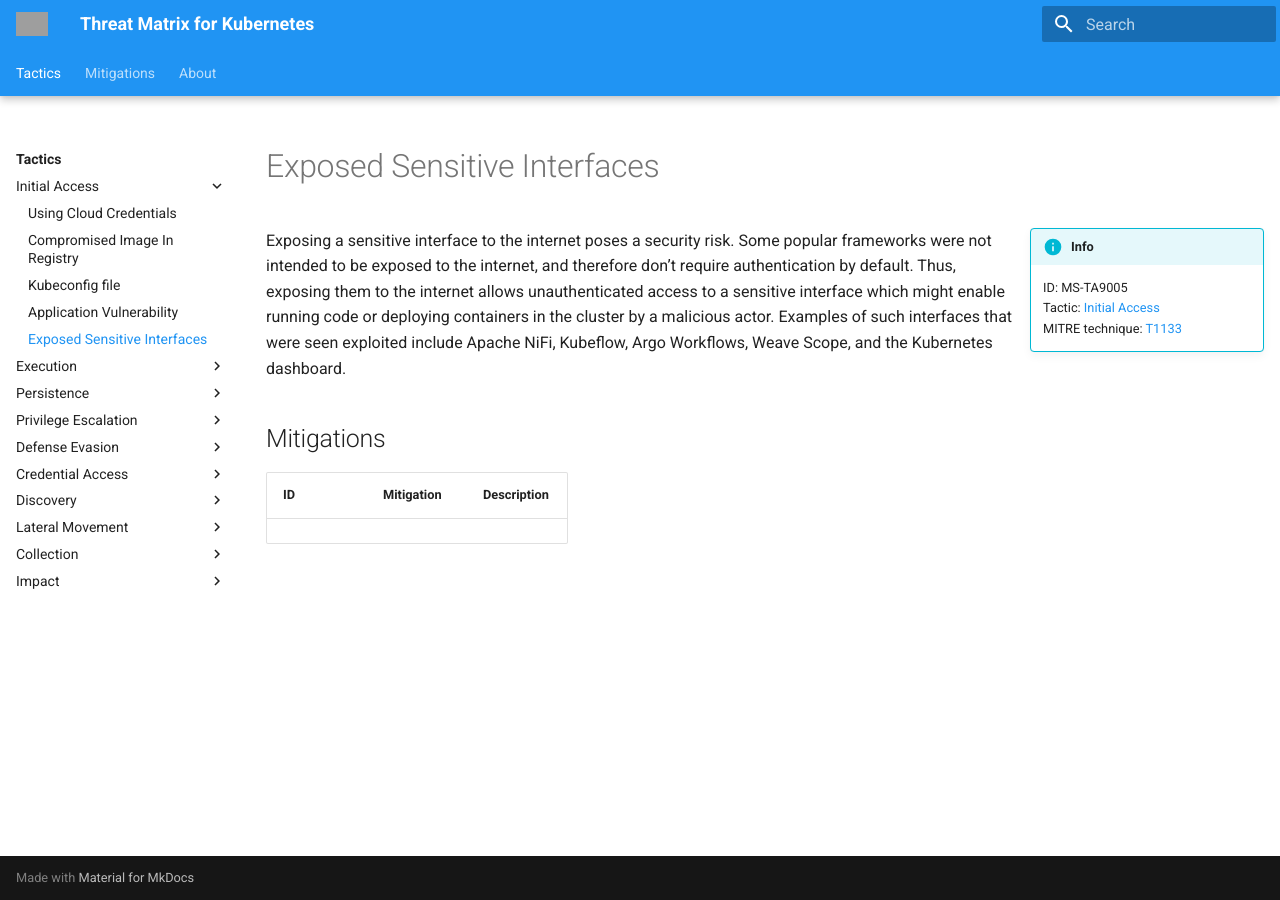
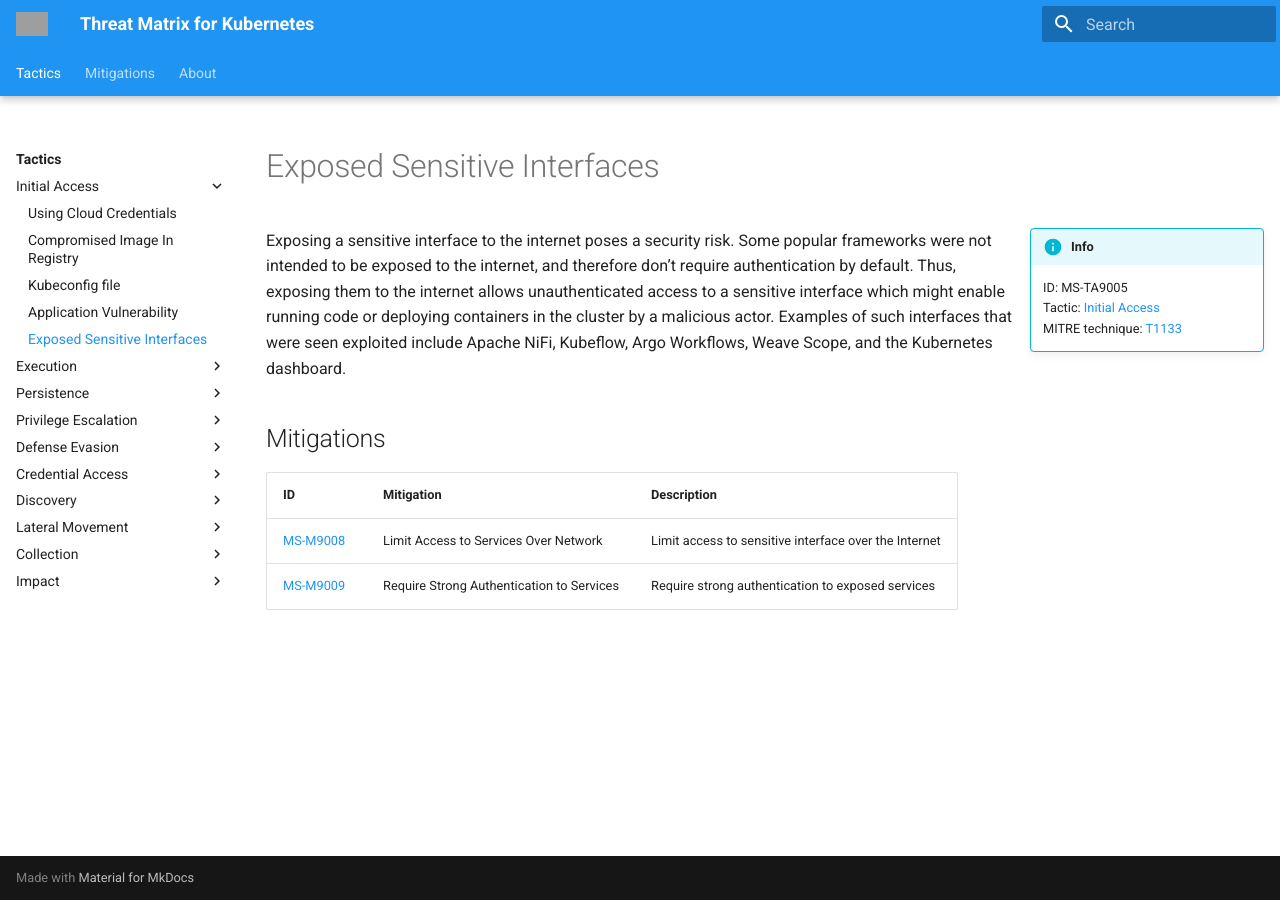
Before and after one commit to microsoft/Threat-Matrix-for-Kubernetes, an MkDocs documentation site: the page built from docs/techniques/Exposed sensitive interfaces.md, in a window 1280 px wide. Built offline with MkDocs 1.6.1 and Material for MkDocs 9.7.7, drawn with Linux system fonts in a browser that asks for light colours; grey boxes are pictures that could not be loaded.

Commit message:
add mitigations for Exposed sensitive interfaces

```diff
--- a/docs/techniques/Exposed sensitive interfaces.md
+++ b/docs/techniques/Exposed sensitive interfaces.md
@@ -17,3 +17,5 @@ Exposing a sensitive interface to the internet poses a security risk. Some popul
 
 |ID|Mitigation|Description|
 |--|----------|-----------|
+|[MS-M9008](../mitigations/MS-M9008%20Limit%20Access%20to%20Services%20Over%20Network.md)|Limit Access to Services Over Network|Limit access to sensitive interface over the Internet|
+|[MS-M9009](../mitigations/MS-M9009%20Require%20Strong%20Authentication%20to%20Services.md)|Require Strong Authentication to Services|Require strong authentication to exposed services|
--- a/mkdocs.yml
+++ b/mkdocs.yml
@@ -103,4 +103,6 @@ nav:
       - Gate images deployed to Kubenertes cluster: 'mitigations/MS-M9005/MS-M9005.003 Gate images deployed to Kubenertes cluster.md'
     - Enable Just In Time access to API server: 'mitigations/MS-M9006 Enable Just In Time access to API server.md'
     - Network Intrusion Prevention: 'mitigations/MS-M9007 Network Intrusion Prevention.md'
+    - Limit Access to Services Over Network: 'mitigations/MS-M9008 Limit Access to Services Over Network.md'
+    - Require Strong Authentication to Services: 'mitigations/MS-M9009 Require Strong Authentication to Services.md'
   - About: 'about.md'
```
Also changed, not shown: docs/mitigations/MS-M9008 Limit Access to Services Over Network.md (added, +23 -0 lines), docs/mitigations/MS-M9009 Require Strong Authentication to Services.md (added, +21 -0 lines), docs/mitigations/index.md (+2 -0 lines).
